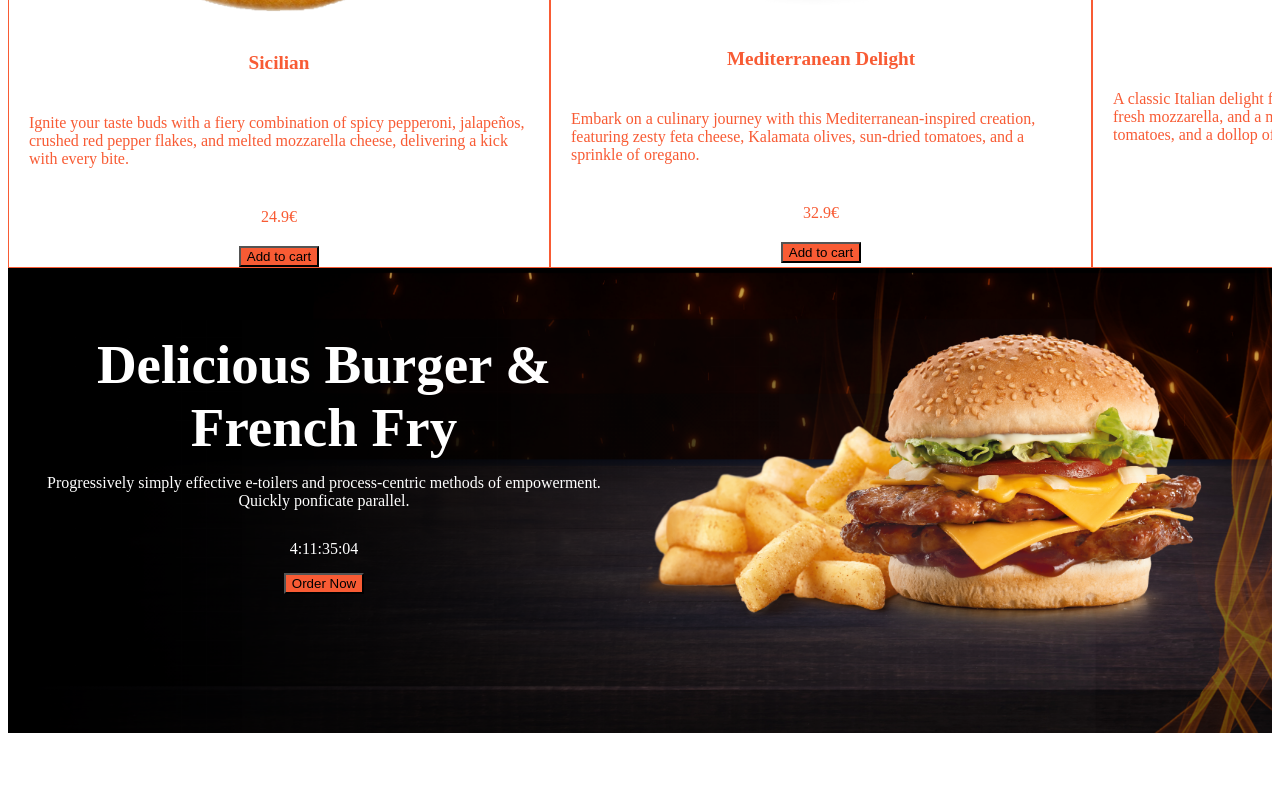
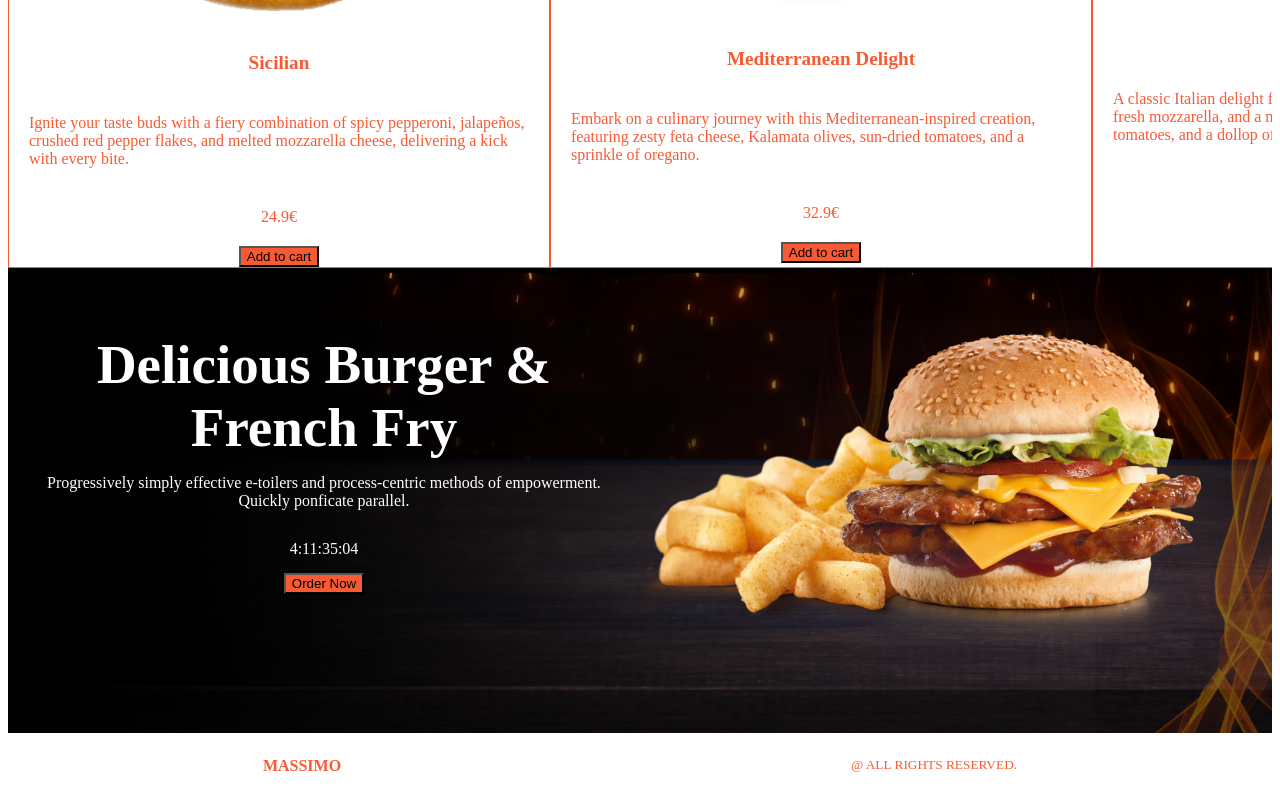
Before and after one commit to sabrinabu/restaurentapp2023, a React (Vite) app: page / in a window 1280 px wide. Shown: the part 1063-1863 px from the top of the page. Before the commit the page ends 1808 px from the top, so only its background shows below. Built offline with nearby package versions, Linux system fonts and the light colour scheme.

Commit message:
footer component

```diff
--- /dev/null
+++ b/src/components/footer/Footer.tsx
@@ -0,0 +1,10 @@
+import "./footer.scss"
+
+export default function Footer() {
+  return (
+    <div className="footer">
+        <span className="left">MASSIMO</span>
+        <span className="right">@ ALL RIGHTS RESERVED.</span>
+    </div>
+  )
+}
--- /dev/null
+++ b/src/components/footer/footer.scss
@@ -0,0 +1,17 @@
+.footer {
+  display: flex;
+  justify-content: space-around;
+  color: rgb(248, 91, 52);
+  width: 100%;
+  height: 55px;
+
+  .left {
+    font-weight: 700;
+    padding: 20px;
+  }
+
+  .right {
+    font-size: smaller;
+    padding: 20px;
+  }
+}
--- a/src/pages/home/Home.tsx
+++ b/src/pages/home/Home.tsx
@@ -1,4 +1,5 @@
 import Banner from "../../components/banner/Banner";
+import Footer from "../../components/footer/Footer";
 import Navbar from "../../components/navbar/Navbar";
 import Offerproduct from "../../components/offerproduct/Offerproduct";
 import Scrollableslider from "../../components/scrollableslider/Scrollableslider";
@@ -14,6 +15,7 @@ export default function Home() {
         <Slider/>
         <Scrollableslider/>
         <Offerproduct/>
+        <Footer/>
       </>
     </div>
   );
```
